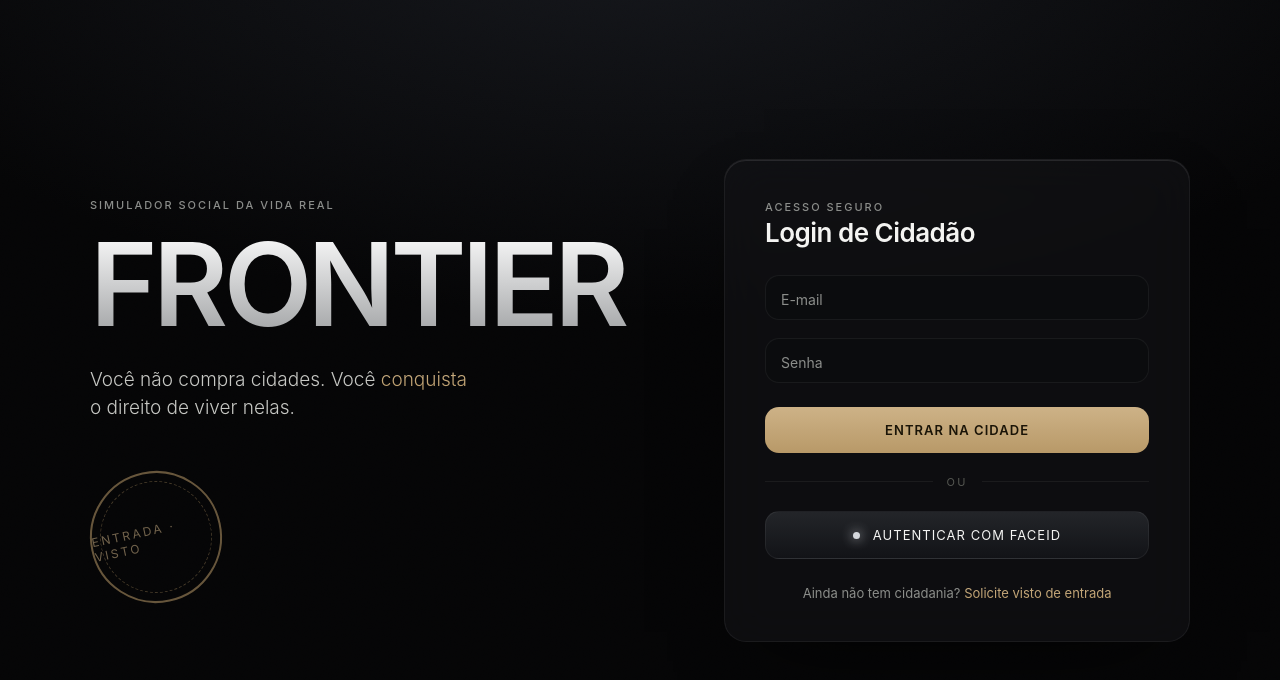
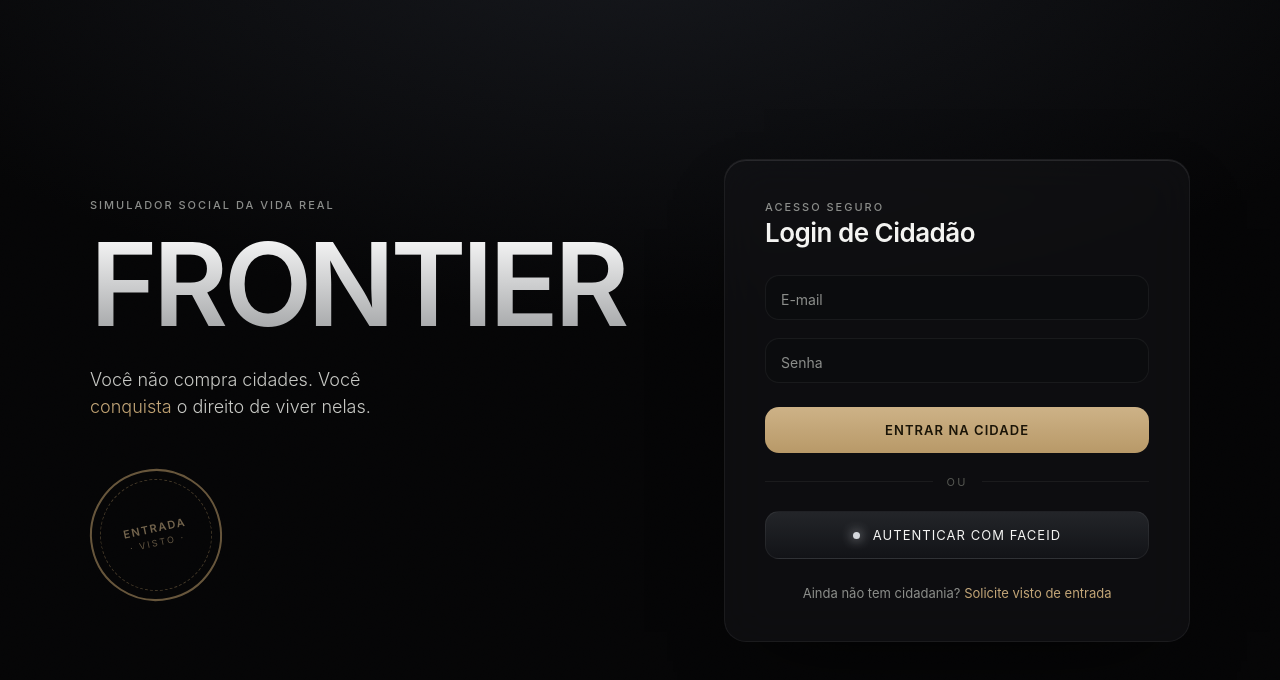
Before and after one commit to CarlitoPires/Frontier, a plain HTML site: page frontend/index.html in a window 1280 px wide. Drawn offline with Linux system fonts and the light colour scheme.

Commit message:
style(auth): fit PT-BR passport stamp + balance hero tagline
- Stamp text stacked on two lines (ENTRADA / · VISTO ·) with padding,
  smaller font and reduced tracking so it stays inside the dashed ring
- Hero tagline uses text-wrap: balance and a ch-based measure to avoid
  orphan words with the longer Portuguese copy

```diff
--- a/frontend/css/auth.css
+++ b/frontend/css/auth.css
@@ -24,26 +24,35 @@
   color: transparent;
 }
 .auth-tagline {
-  font-size: 19px;
-  line-height: 1.5;
+  font-size: 18px;
+  line-height: 1.55;
   color: var(--ink-300);
-  max-width: 380px;
+  max-width: 32ch;          /* balanced reading measure for PT-BR */
   font-weight: 300;
+  text-wrap: balance;       /* evens line lengths, avoids orphan words */
 }
 .passport-stamp {
   margin-top: 48px;
   width: 132px; height: 132px;
   border: 2px solid var(--gold-matte);
   border-radius: 50%;
-  display: grid;
-  place-items: center;
+  display: flex;
+  flex-direction: column;
+  align-items: center;
+  justify-content: center;
+  gap: 4px;
+  text-align: center;
+  padding: 16px;            /* keeps text inside the dashed ring */
   transform: rotate(-12deg);
   opacity: 0.55;
   color: var(--gold-soft);
-  font-size: 12px;
-  letter-spacing: 0.2em;
+  font-size: 11px;
+  letter-spacing: 0.14em;
+  line-height: 1.1;
   position: relative;
 }
+.passport-stamp .stamp-top    { font-weight: 600; }
+.passport-stamp .stamp-bottom { font-size: 9px; letter-spacing: 0.24em; opacity: 0.85; }
 .passport-stamp::before {
   content: "";
   position: absolute; inset: 8px;
--- a/frontend/index.html
+++ b/frontend/index.html
@@ -19,7 +19,8 @@
         Você não compra cidades. Você <span class="metal">conquista</span> o direito de viver nelas.
       </p>
       <div class="passport-stamp" aria-hidden="true">
-        <span>ENTRADA · VISTO</span>
+        <span class="stamp-top">ENTRADA</span>
+        <span class="stamp-bottom">· VISTO ·</span>
       </div>
     </section>
 
```
